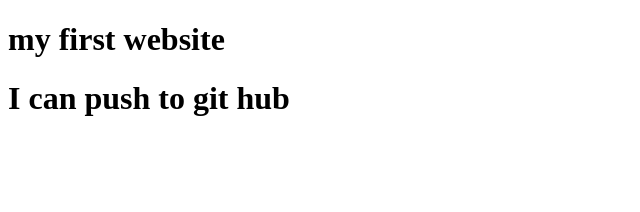
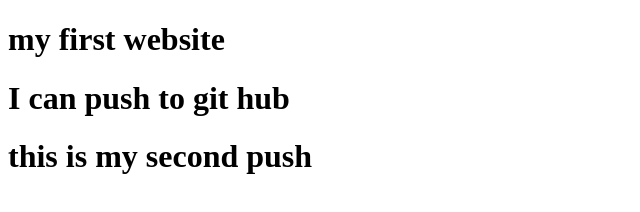
Before and after one commit to shohel1995/my-first-project, a plain HTML site: page index.html in a window 1280 px wide. Shown: the whole page, without its empty margins (0-640 px from the left). Drawn offline with Linux system fonts and the light colour scheme.

Commit message:
learned github

```diff
--- a/index.html
+++ b/index.html
@@ -8,5 +8,6 @@
 <body>
     <h1>my first website</h1>
     <h1>I can push to git hub</h1>
+    <h1>this is my second push </h1>
 </body>
 </html>
```
